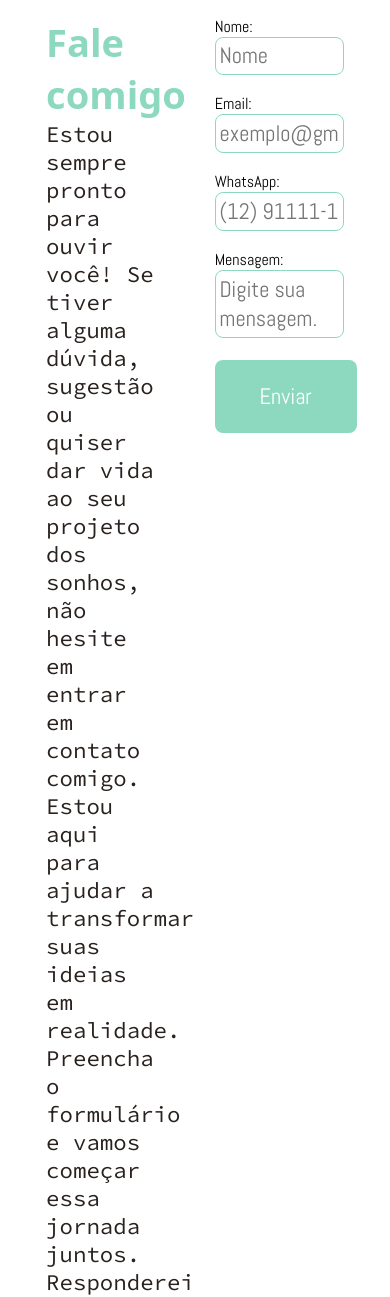
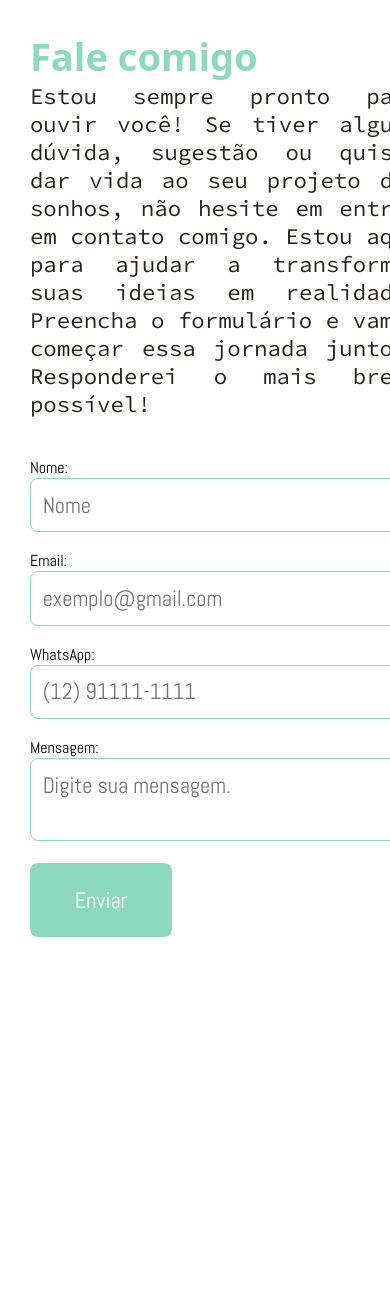
Before and after one commit to Vidortech/vidortech.000webhostapp.com, a PHP site: page /contact in a window 390 px wide; the page is wider, and only the part inside the window is pictured. Shown: the part 72-1369 px from the top of that part. After the commit the page ends 1009 px from the top of that part, so only its background shows below. Run offline with PHP 8.4, Linux system fonts and the light colour scheme; some libraries are stand-ins or nearby versions; some web fonts are replaced.

Commit message:
Responsividade da página de contato

```diff
--- a/styles/style_contact.css
+++ b/styles/style_contact.css
@@ -110,6 +110,31 @@ button:hover {
 .formulario {
     width: 36%;
 }
-label{
+
+label {
     font-family: var(--font-primaria);
 }
+
+
+
+@media only screen and (max-width: 410px) {
+    main{
+        display: flex;
+        align-items: center;
+    }
+    .mainText {
+        max-width: 100vw;
+        padding-bottom: 10%;
+    }
+
+    .principal {
+        align-items: center;
+        flex-direction: column;
+        padding: 4%;
+        text-align: justify;
+    }
+
+    .formulario {
+        width: 100vw;
+    }
+}
```
